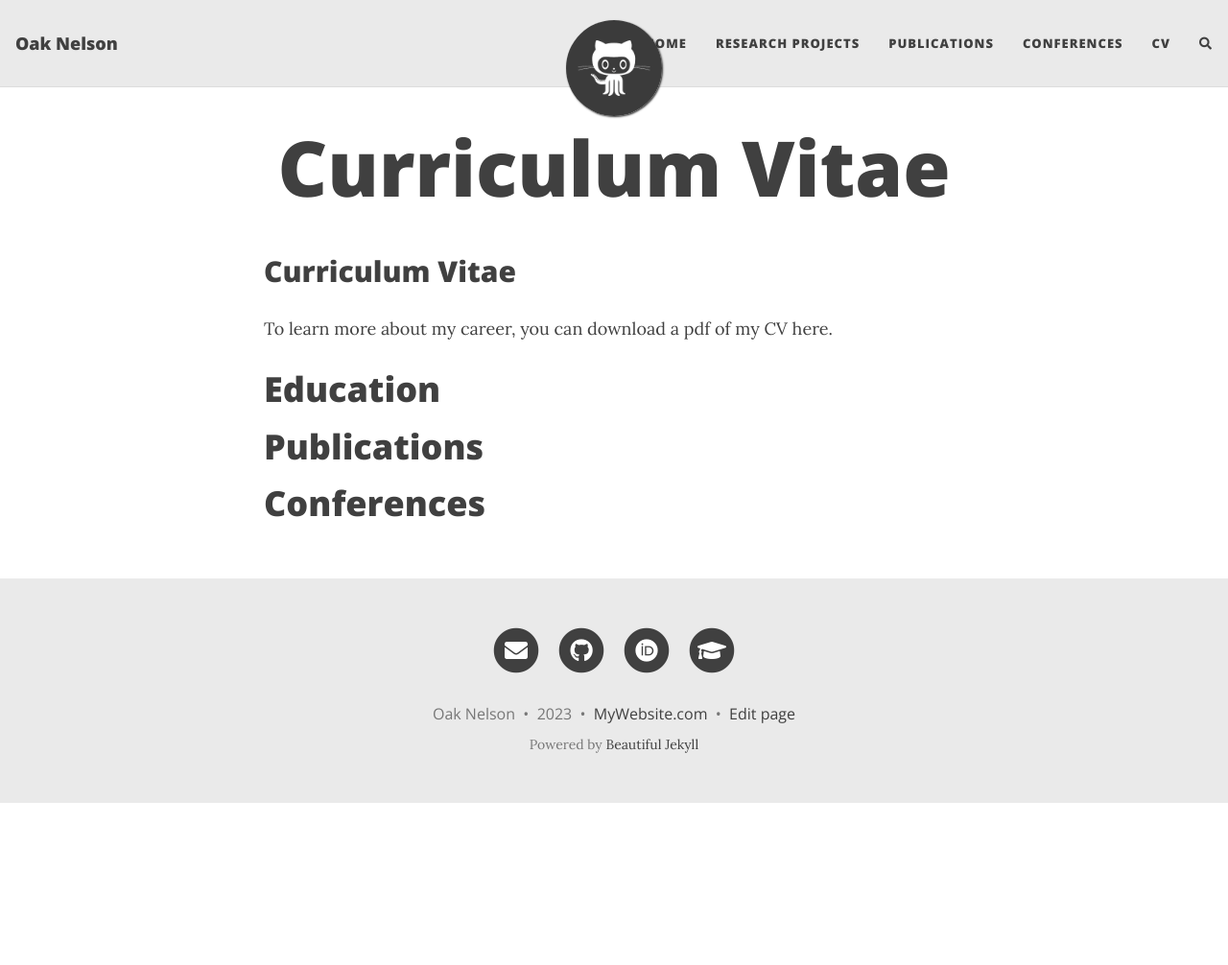
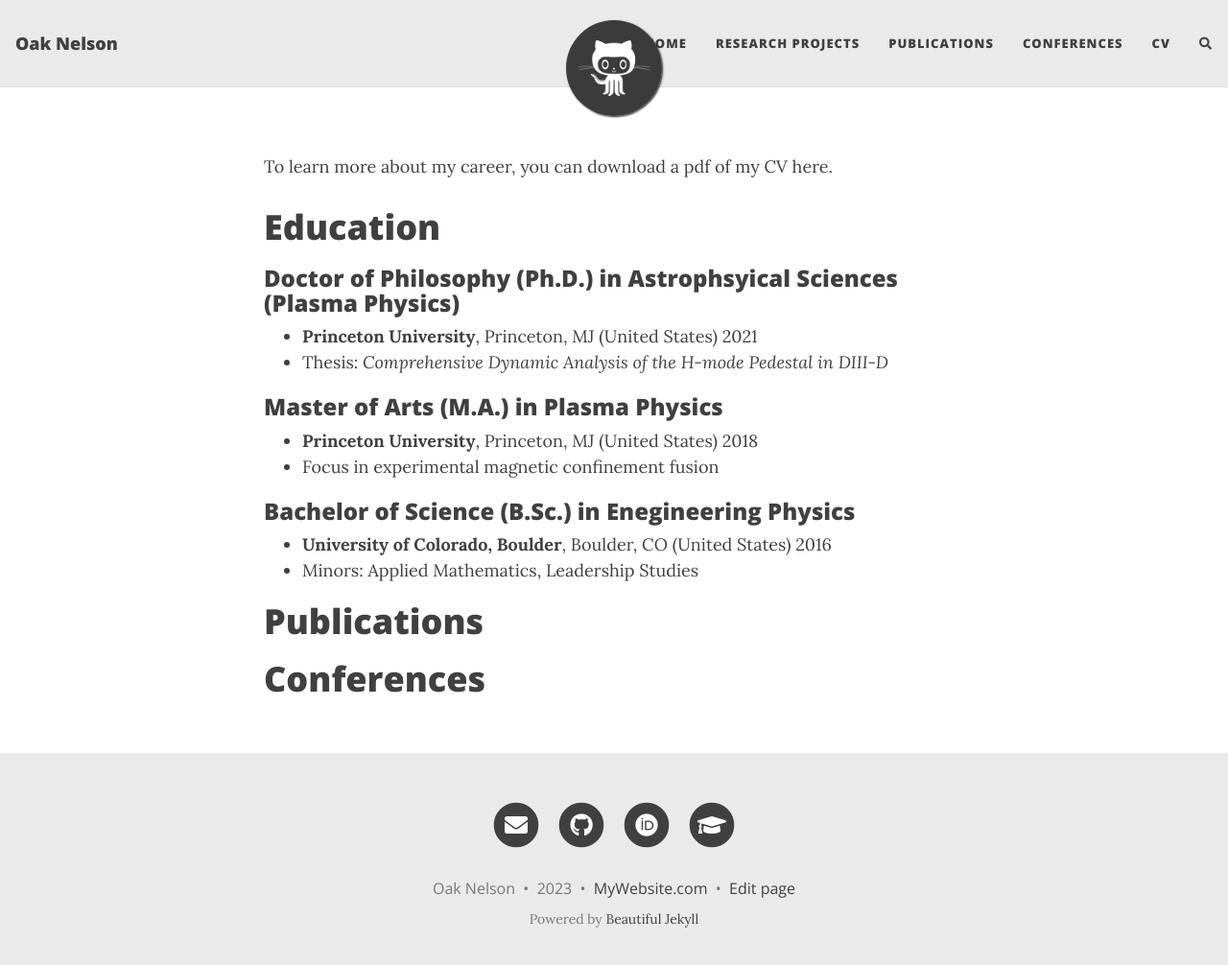
Before and after one commit to nelsonand/website, a Jekyll site: the page built from cv.md, in a window 1280 px wide and 1019 px high. Shown: the top 1006 px of the window at 96% size. Built offline with Jekyll 4.4.1, drawn with Linux system fonts in a browser that asks for light colours; nearby versions of some CDN libraries; our own code applies the rules of GitHub Pages for plain Markdown files; comment, search, counter and statistics services are not loaded.

Commit message:
Update cv.md

```diff
--- a/cv.md
+++ b/cv.md
@@ -1,9 +1,19 @@
-## Curriculum Vitae
-
 To learn more about my career, you can download a pdf of my CV here.
 
 # Education
 
+### Doctor of Philosophy (Ph.D.) in Astrophsyical Sciences (Plasma Physics)
+ - **Princeton University**, Princeton, MJ (United States) 2021
+ - Thesis: _Comprehensive Dynamic Analysis of the H-mode Pedestal in DIII-D_
+
+### Master of Arts (M.A.) in Plasma Physics
+ - **Princeton University**, Princeton, MJ (United States) 2018
+ - Focus in experimental magnetic confinement fusion
+
+### Bachelor of Science (B.Sc.) in Enegineering Physics
+ - **University of Colorado, Boulder**, Boulder, CO (United States) 2016
+ - Minors: Applied Mathematics, Leadership Studies
+
 # Publications
 
 # Conferences
```
